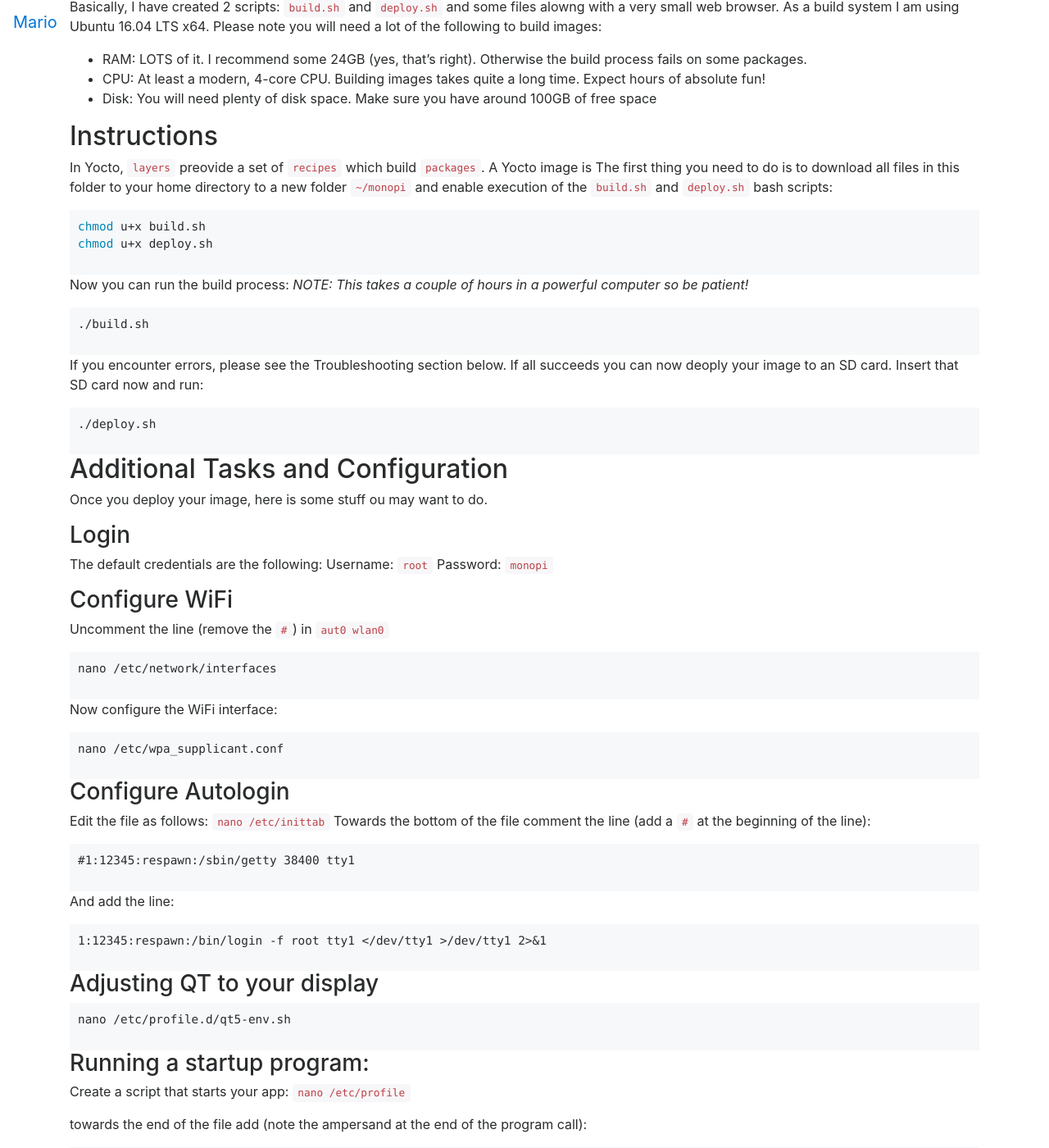
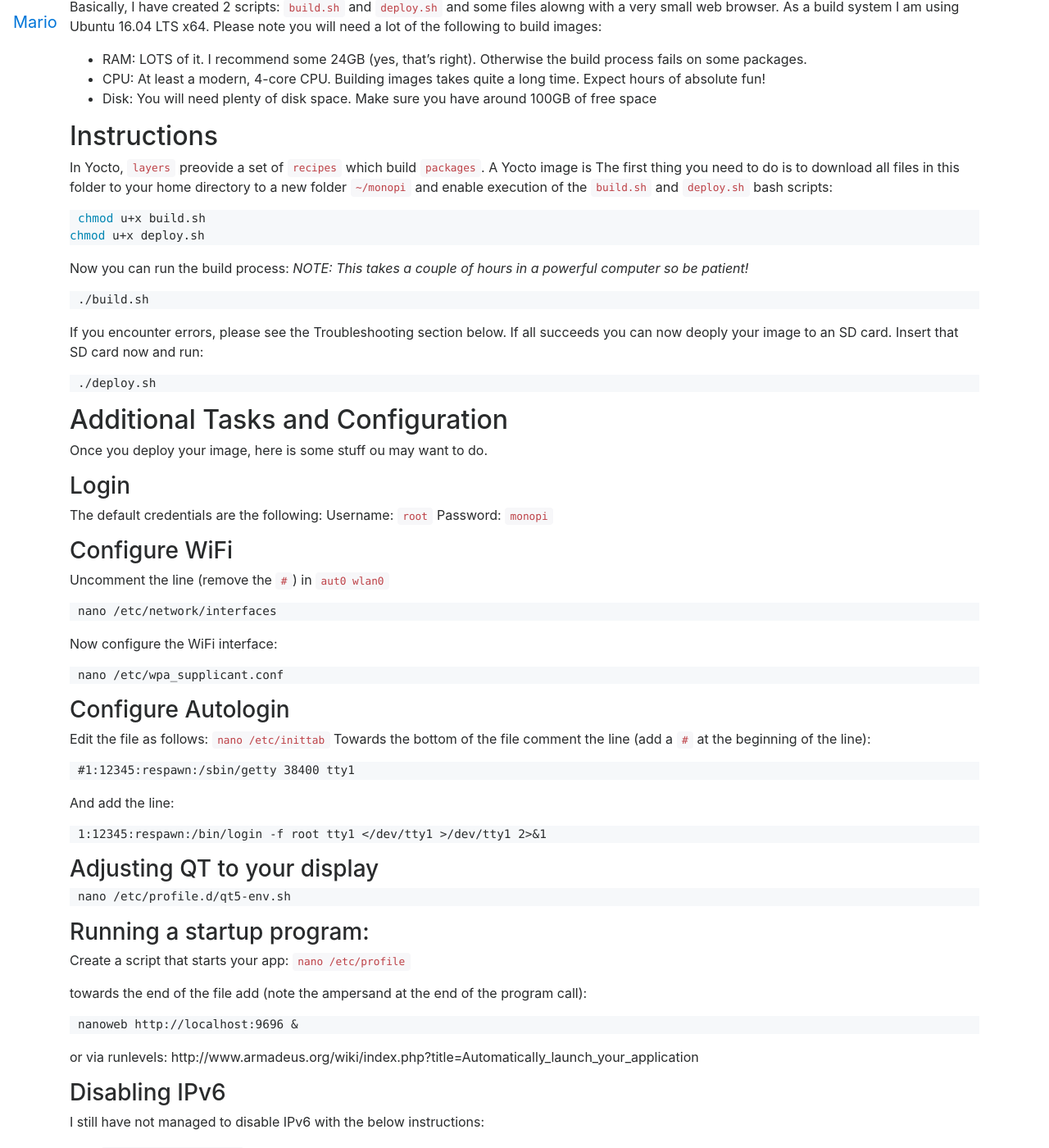
Before and after one commit to mariodivece/mariodivece.github.io, a Jekyll site: the page built from _posts/2017-12-23-rpi-yocto-rocko.md, in a window 1280 px wide and 1400 px high, scrolled down 1255 px. Shown: the whole window at 82% size. Built offline with Jekyll 4.4.1, drawn with Linux system fonts in a browser that asks for light colours; nearby versions of some CDN libraries; comment, search, counter and statistics services are not loaded.

Commit message:
Update syntax.css

```diff
--- a/css/syntax.css
+++ b/css/syntax.css
@@ -1,5 +1,8 @@
-div.highlighter-rouge {
+div.highlight {
     background: #f6f8fa;
+}
+
+div.highlight pre.highlight code {
     padding: 10px;
 }
 
```
